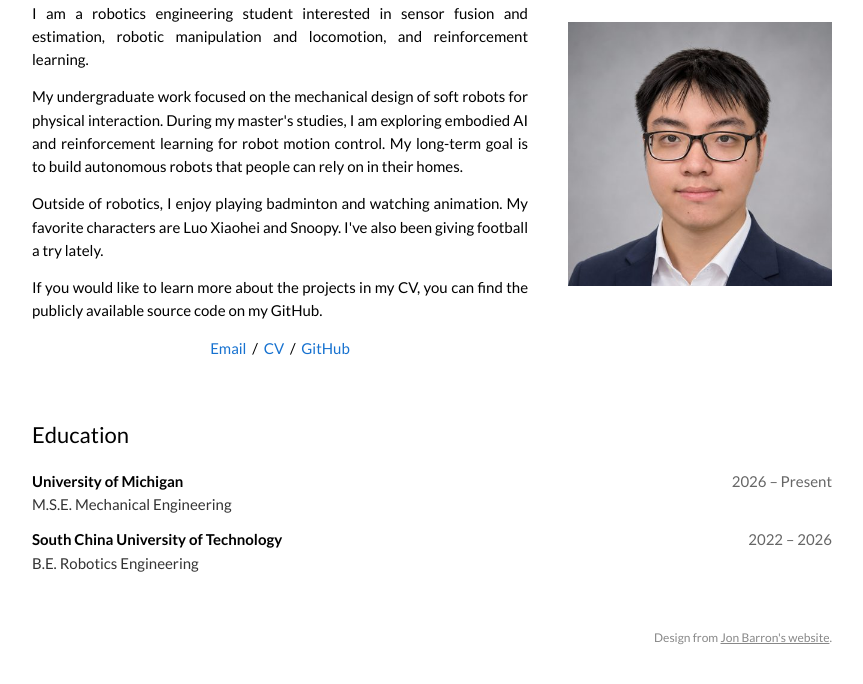
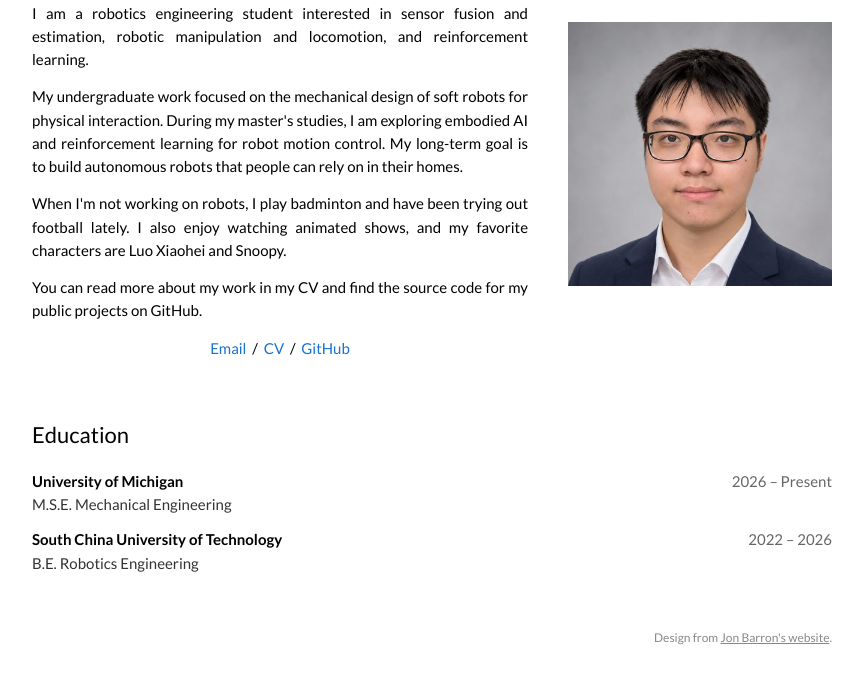
Before and after one commit to Yufeng1216/Yufeng1216.github.io, a plain HTML site: page index.html in a window 1280 px wide. Shown: the part 106-790 px from the top of the page, without its empty margins (208-1071 px from the left). Drawn offline with Linux system fonts and the light colour scheme.

Commit message:
Smooth intro transitions

```diff
--- a/index.html
+++ b/index.html
@@ -72,13 +72,11 @@
           My long-term goal is to build autonomous robots that people can rely on in their homes.
         </p>
         <p>
-          Outside of robotics, I enjoy playing badminton and watching animation.
-          My favorite characters are Luo Xiaohei and Snoopy. I've also been giving football a try lately.
+          When I'm not working on robots, I play badminton and have been trying out football lately.
+          I also enjoy watching animated shows, and my favorite characters are Luo Xiaohei and Snoopy.
         </p>
         <p>
-          If you would like to learn more about the projects in my CV, you can find the
-          publicly available source code on my
-          GitHub.
+          You can read more about my work in my CV and find the source code for my public projects on GitHub.
         </p>
         <p class="contact">
           <a href="mailto:zyufeng@umich.edu">Email</a> &nbsp;/&nbsp;
```
